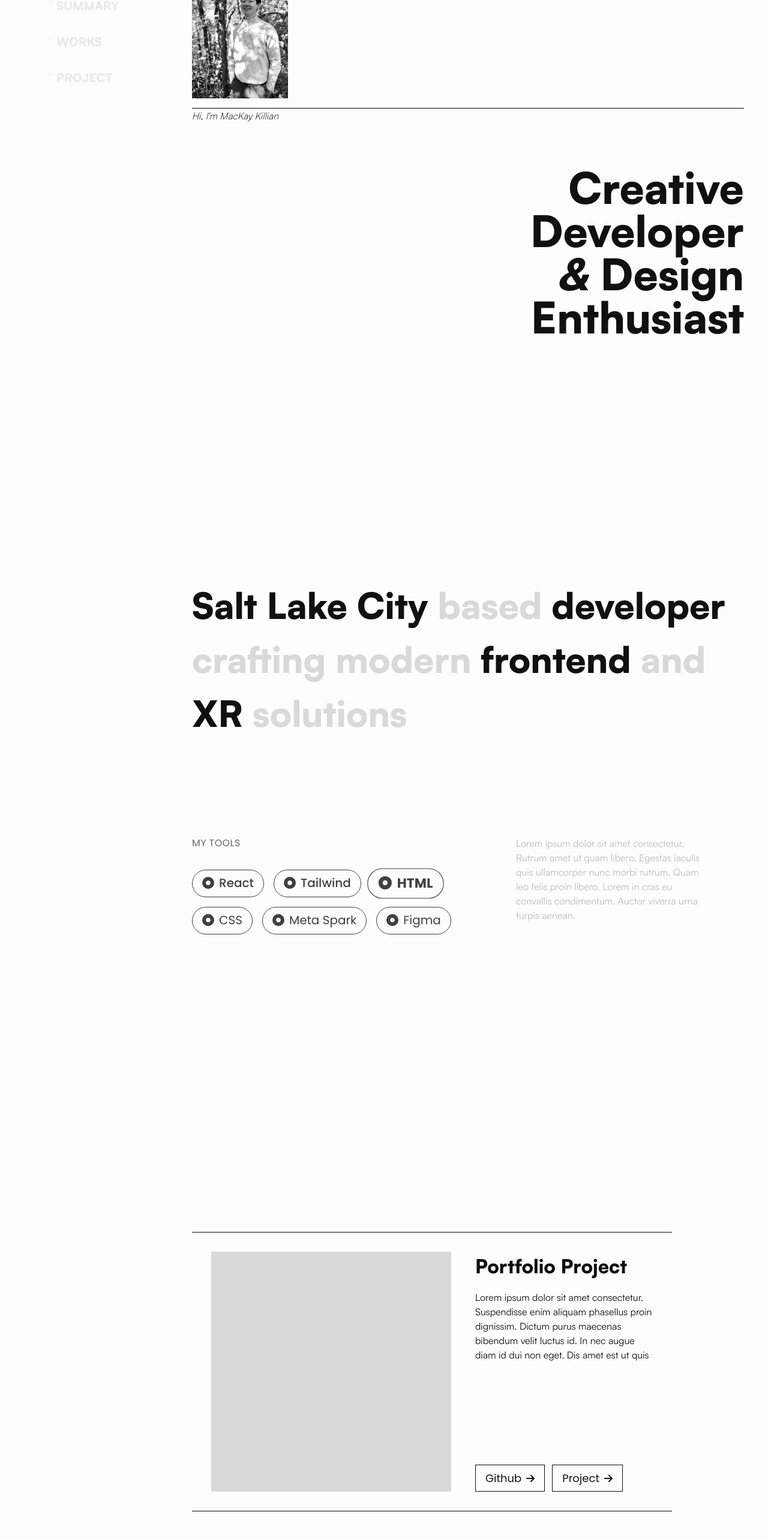
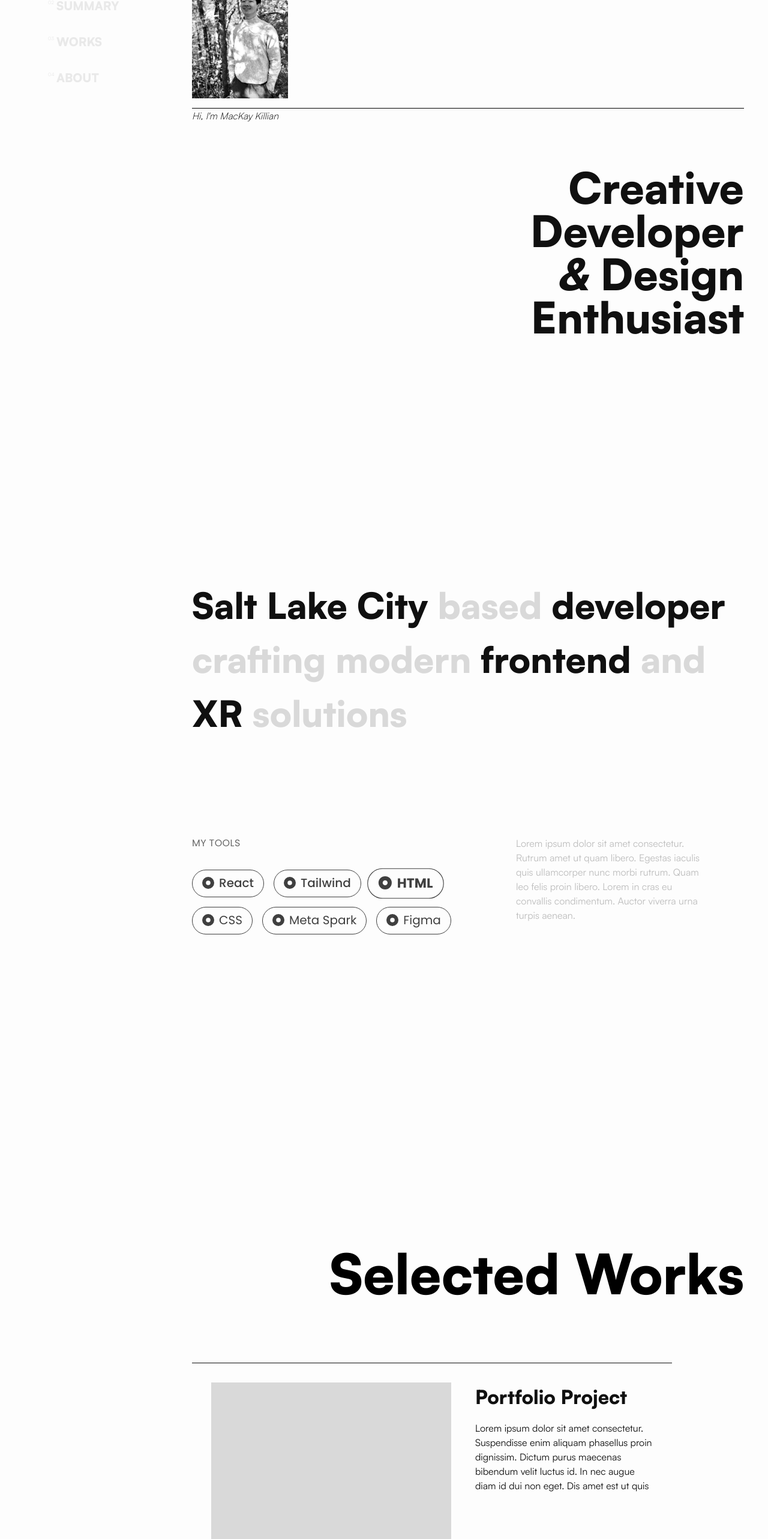
Before and after one commit to mackaykillian/portfolio, a React (Create React App) app: page / in a window 1280 px wide. Shown: the part 140-2706 px from the top of the page at 60% size. Built offline with nearby package versions, Linux system fonts and the light colour scheme.

Commit message:
added heading

```diff
--- a/src/App.jsx
+++ b/src/App.jsx
@@ -44,6 +44,14 @@ export default function App() {
           setActiveSection(2);
         },
       });
+      ScrollTrigger.create({
+        trigger: "#works-section",
+        start: "top center",
+        end: "bottom center",
+        onUpdate: () => {
+          setActiveSection(3);
+        },
+      });
     },
     { scope: appContainer }
   );
--- a/src/components/Navigation.jsx
+++ b/src/components/Navigation.jsx
@@ -33,13 +33,13 @@ function Navigation({ size, activeSection }) {
             <NavigationItem number="3" name="works" state={activeSection == 3 ? "active" : "inactive"} />
           </div>
           <div id="item4">
-            <NavigationItem number="4" name="project" state={activeSection == 4 ? "active" : "inactive"} />
+            <NavigationItem number="4" name="about" state={activeSection == 4 ? "active" : "inactive"} />
           </div>
         </div>
       ) : (
         <div ref={navContainer} className={`flex flex-col items-end h-6 space-y-2 overflow-hidden pr-2`} id="navigation-sm">
           <div id="itemX">
-            <NavigationItem number={activeSection} name={activeSection == 1 ? "intro" : activeSection == 2 ? "summary" : "intro"} state="active" />
+            <NavigationItem number={activeSection} name={activeSection == 1 ? "intro" : activeSection == 2 ? "summary" : activeSection == 3 ? "works" : "intro"} state="active" />
           </div>
         </div>
       )}
--- a/src/components/WorkTile.jsx
+++ b/src/components/WorkTile.jsx
@@ -5,11 +5,11 @@ import { faArrowRight } from "@fortawesome/free-solid-svg-icons";
 
 function WorkTile({ size }) {
   return <>
-    {size == 'lg' ? <div className="flex flex-row border-t border-b border-neutral-900 p-8 space-x-10 max-w-[800px]">
+    {size == 'lg' ? <div className="flex flex-row border-t border-b border-neutral-900 dark:border-neutral-100 p-8 space-x-10 max-w-[800px]">
       <div className="h-[400px]">
         <div className="w-[400px] h-[400px] bg-neutral-400"></div>
       </div>
-      <div className="text-neutral-900 flex flex-col justify-between h-[400px]">
+      <div className="text-neutral-900 dark:text-neutral-200 flex flex-col justify-between h-[400px]">
         <div className="flex flex-col space-y-4">
           <div className="text-[32px] font-display font-black">Portfolio Project</div>
           <div className="font-display">Lorem ipsum dolor sit amet consectetur. Suspendisse enim aliquam phasellus proin dignissim. Dictum purus maecenas bibendum velit luctus id. In nec augue diam id dui non eget. Dis amet est ut quis </div>
--- a/src/views/WorksSection.jsx
+++ b/src/views/WorksSection.jsx
@@ -3,7 +3,8 @@ import { useMediaQuery } from "react-responsive";
 
 function WorksSection() {
   const lgScreen = useMediaQuery({ minWidth: 1024 });
-  return <div className="w-full h-fit py-20 sm:py-60">
+  return <div className="w-full h-fit py-20 sm:py-60 flex flex-col space-y-20">
+    <div className="text-[70px] sm:text-[78px] md:text-[84px] lg:text-[92px] font-display font-black text-right">Selected Works</div>
     <WorkTile size={lgScreen ? 'lg' : 'sm'} />
   </div>
 }
```
